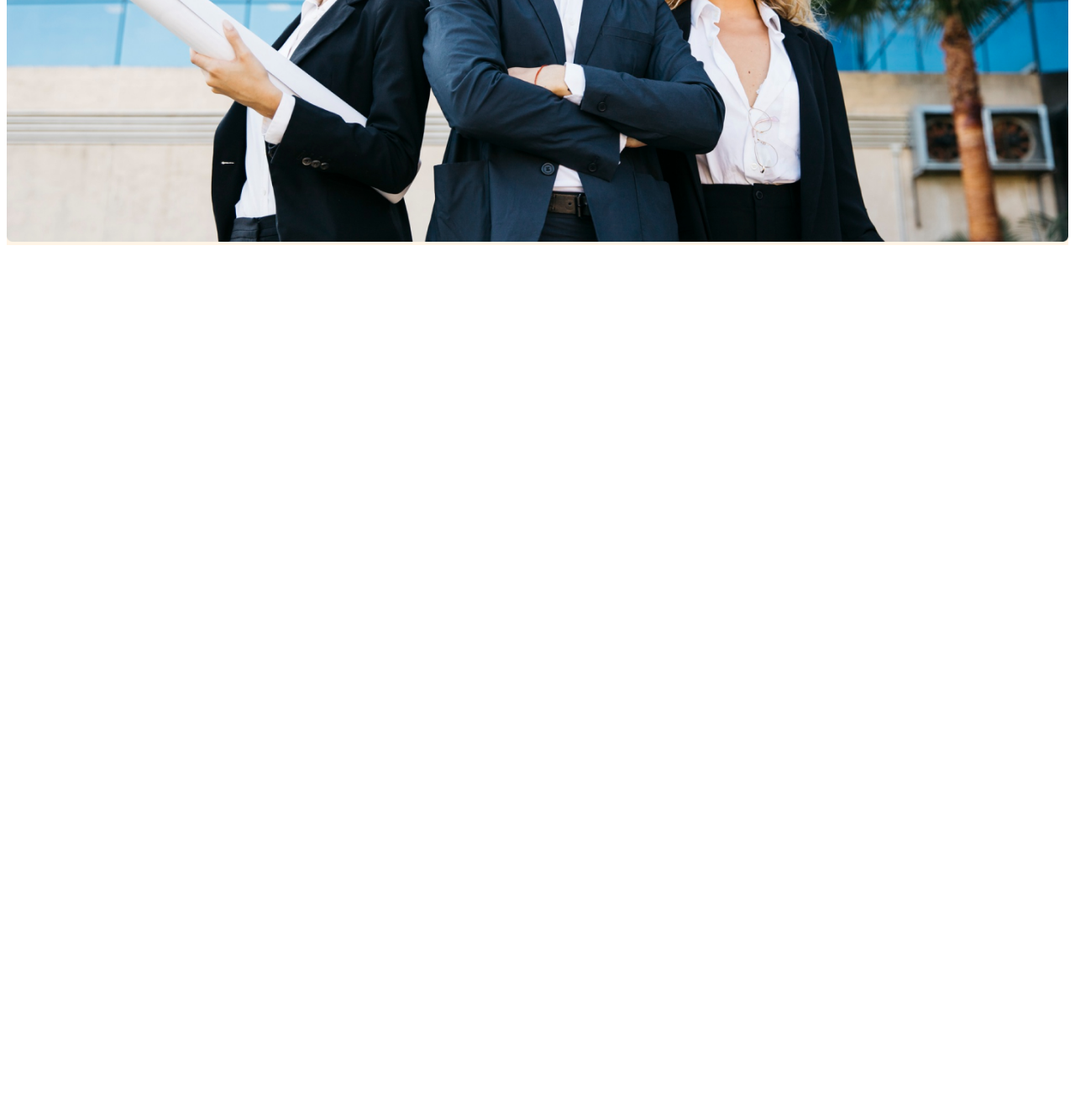
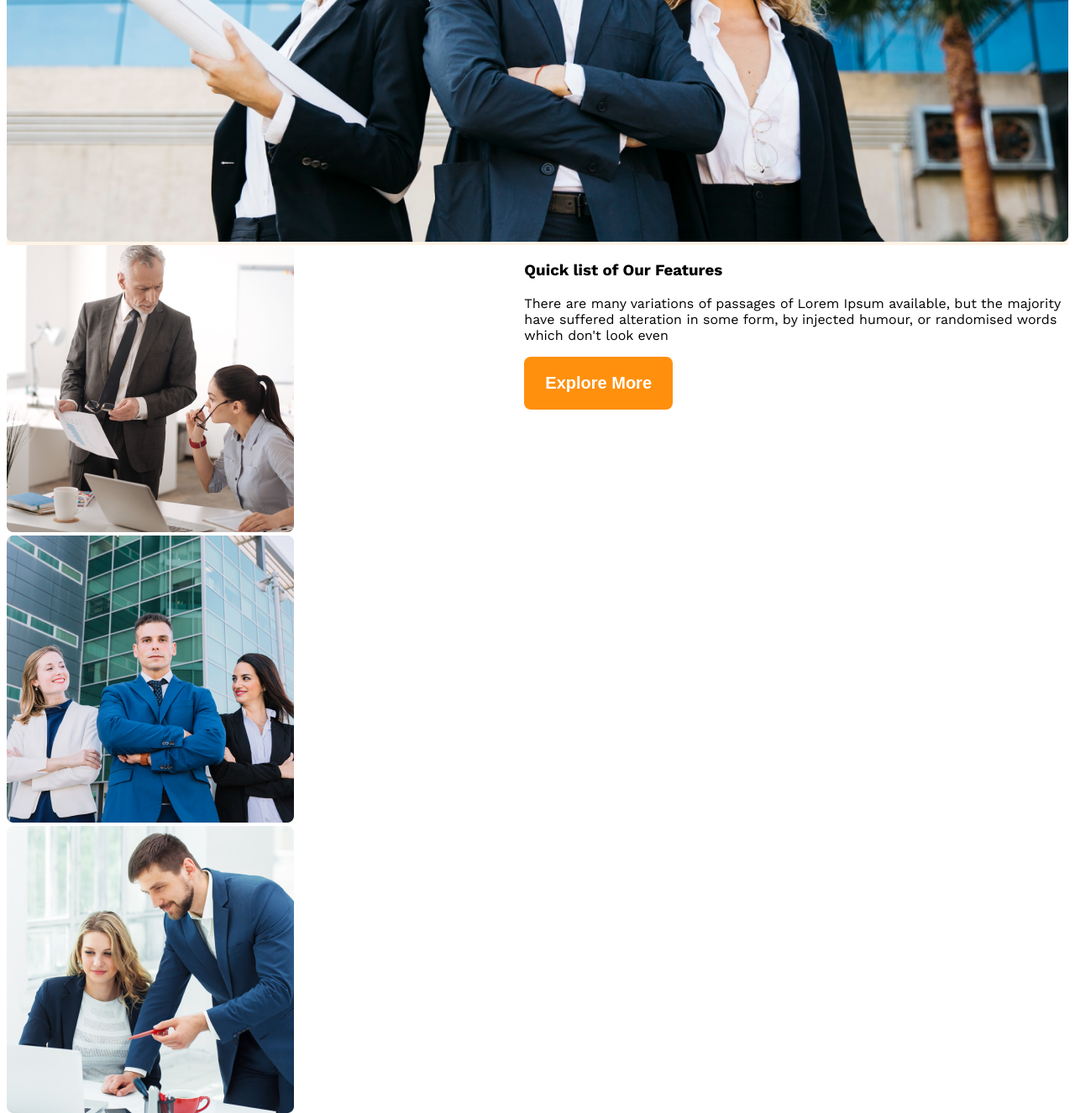
Before and after one commit to salman3334/G3-Responsive-website, a plain HTML site: page index.html in a window 1280 px wide. Shown: the part 892-2218 px from the top of the page at 84% size. Before the commit the page ends 1192 px from the top, so only its background shows below. Drawn offline with nearby package versions, Linux system fonts and the light colour scheme.

Commit message:
added photos and ccs and html file

```diff
--- a/index.html
+++ b/index.html
@@ -28,7 +28,19 @@
         </div>
     </header>
     <main>
-
+    <section class="teams display-flex">
+      <div class="team-image-container">
+       <img src="images/team1.png" alt="two architect discussing about design ">
+       <img src="images/team2.png" alt="">
+       <img src="images/team3.png" alt="">
+       <img src="images/team4.png" alt="">
+      </div>
+      <div class="our-features">
+        <h3 class="feature-title">Quick list of Our Features</h3>
+        <p class="feature-description">There are many variations of passages of Lorem Ipsum available, but the majority have suffered alteration in some form, by injected humour, or randomised words which don't look even</p>
+        <button class="btn-primary">Explore More</button>
+      </div>
+    </section>
     </main>
     <footer>
 
--- a/styles/styles.css
+++ b/styles/styles.css
@@ -72,11 +72,18 @@
    border: none;
 }
 
+.main{
+   max-width: 1440px;
+   margin: 0 auto;
+}
+
 .banner-image{
    width: 100%;
 }
 
-
+teams{
+   align-items: center;
+}
 
 @media screen and (max-width: 576px) {
    .navbar, .nav-links{
```
